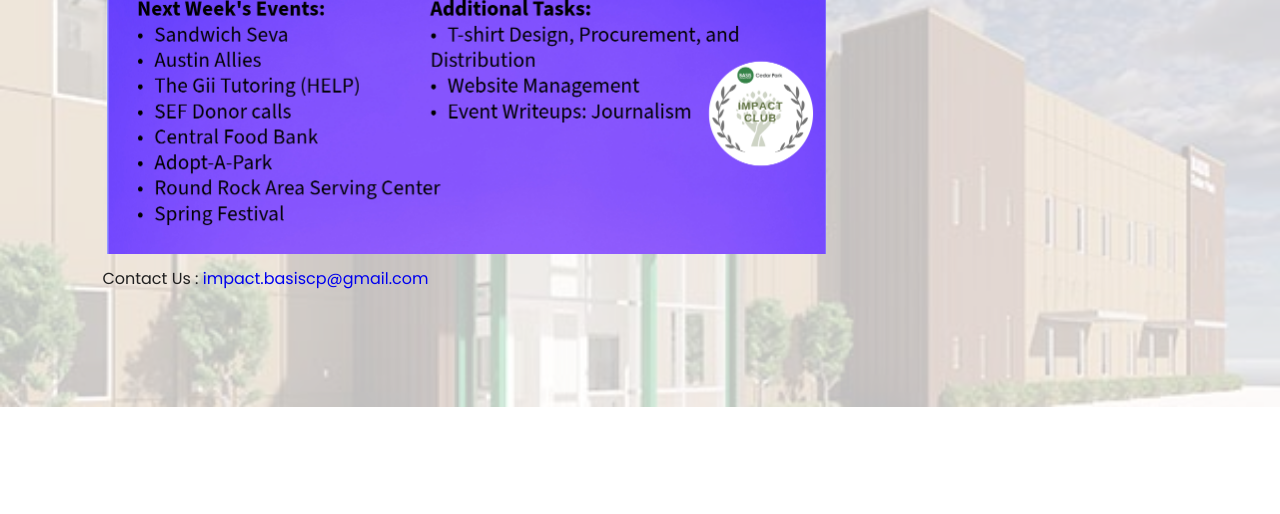
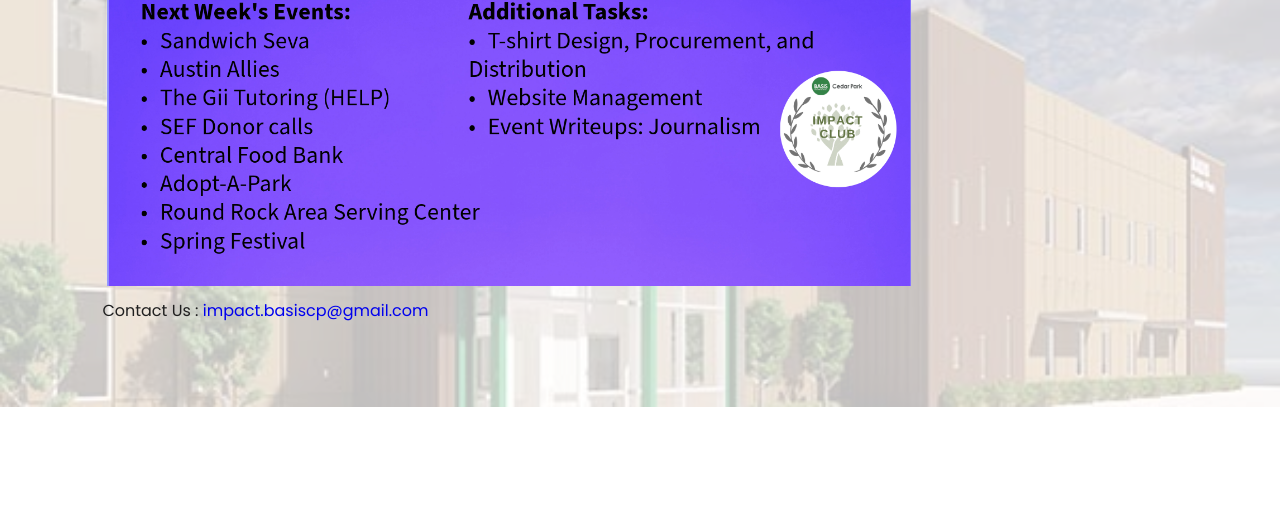
Before and after one commit to basisimpact/website, a plain HTML site: page src/calendar.html in a window 1280 px wide. Shown: the part 393-907 px from the top of the page. Drawn offline with Linux system fonts and the light colour scheme.

Commit message:
Update calendar.html

```diff
--- a/src/calendar.html
+++ b/src/calendar.html
@@ -21,7 +21,7 @@
     <h1>Upcoming Events</h1>
         <div class="row" id="nwe">
         <div class="column" id="image">
-            <img src="events/nwe/3-12-24 Events.png" alt="Upcoming Events" style="height: 34vh;">
+            <img src="events/nwe/3-12-24 Events.png" alt="Upcoming Events" style="height: 38vh;">
     </div><br><br><br>
     <footer>
       <p>Contact Us : <a href="mailto:impact.basiscp@gmail.com">impact.basiscp@gmail.com</a></p>
```
